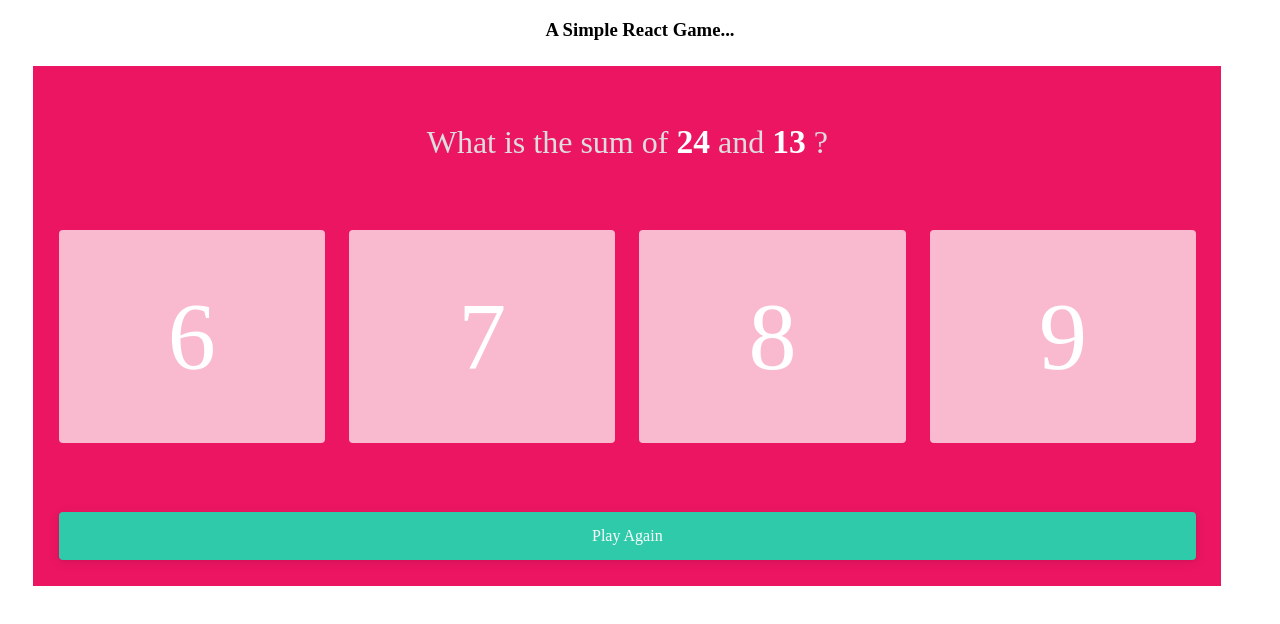
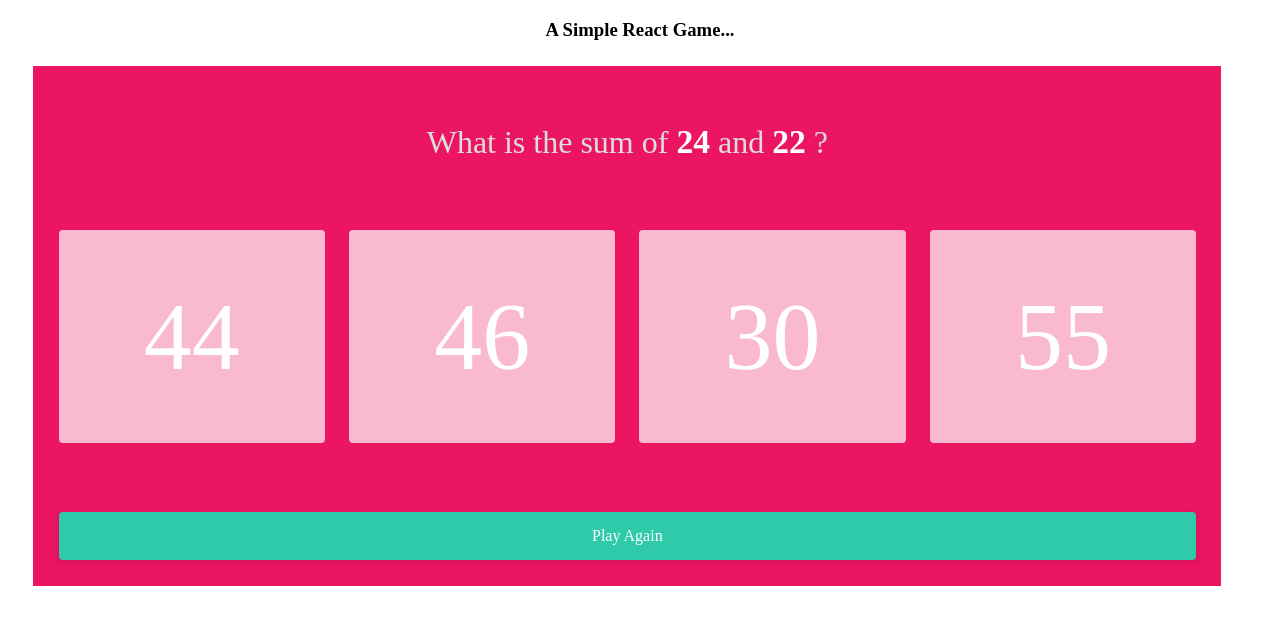
Before and after one commit to adewale2018/simple_game, a React (Create React App) app: page / in a window 1280 px wide. Shown: the top 624 px of the page. Built offline with nearby package versions, Linux system fonts and the light colour scheme.

Commit message:
Add the main logic to the game

```diff
--- a/src/components/Quiz.js
+++ b/src/components/Quiz.js
@@ -9,14 +9,45 @@ class Quiz extends Component {
     this.state = { riddle };
   }
   randomNumber(min, max) {
-    return Math.floor(Math.random() * (max-min + 1)) + min;
+    return Math.floor(Math.random() * (max - min + 1)) + min;
+  }
+  generateRandomOptions(sum) {
+    // let result = sum;
+    let resultsArray = [];
+    let randomNumberArray = [];
+
+    while (randomNumberArray.length <= 3) {
+      let randomNumber = this.randomNumber(1, 19);
+      if (randomNumberArray.indexOf(randomNumber) > -1) continue;
+      randomNumberArray.push(randomNumber);
+    }
+    console.log(randomNumberArray);
+    for (let i = 0; i < 3; i++) {
+      let addSubtract = this.randomNumber(0, 1);
+      let result = sum;
+      if (addSubtract === 1) {
+        //add the number to the result
+        result += randomNumberArray[i];
+        resultsArray.push(result);
+      } else {
+        //subtract the number from the result
+        result -= randomNumberArray[i];
+        resultsArray.push(result);
+      }
+    }
+
+    return resultsArray;
   }
   playGame() {
     let field1 = this.randomNumber(20, 40);
-    let field2 = this.randomNumber(12, 33);
-    let result =  field1 + field2;
+    let field2 = this.randomNumber(20, 50);
+    let result = field1 + field2;
+    let resultsArray = this.generateRandomOptions(result);
+    resultsArray.push(result);
+    resultsArray.sort(function(a, b)  { return 0.5 - Math.random()});
+    console.log(resultsArray);
     let riddle = {
-      resultsArray: [6, 7, 8, 9],
+      resultsArray: resultsArray,
       field1: field1,
       field2: field2,
       answer: result
@@ -37,7 +68,8 @@ class Quiz extends Component {
       <div className='quiz'>
         <div className='quiz-content'>
           <p className='question'>
-            What is the sum of <span className='text-info'>{this.state.riddle.field1}</span> and{" "}
+            What is the sum of{" "}
+            <span className='text-info'>{this.state.riddle.field1}</span> and{" "}
             <span className='text-info'>{this.state.riddle.field2}</span> ?{" "}
           </p>
           {this.renderOptions()}
```
